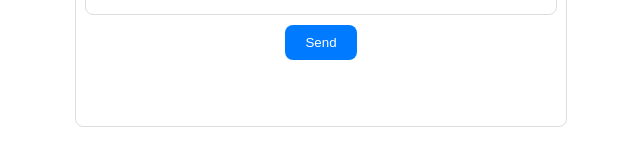
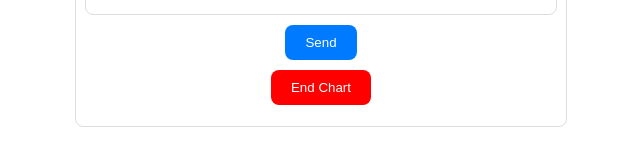
Before and after one commit to Lord-Abhi/Cust_support, a React (Create React App) app: page / in a window 1280 px wide. Shown: the part 515-675 px from the top of the page, without its empty margins (319-959 px from the left). Built offline with nearby package versions, Linux system fonts and the light colour scheme; no server answers.

Commit message:
Update ChatBot.js

```diff
--- a/src/ChatBot.js
+++ b/src/ChatBot.js
@@ -332,7 +332,7 @@ const ChatBot = ({isVoiceTest, testAreaValue}) => {
         placeholder="Type your message..."
       >{testAreaValue}</textarea>
       <button id='sent_btn' onClick={sendMessage} style={styles.sendButton}>Send</button>
-      <button id='end_btn' onClick={calculateScore} style={styles.endButton} hidden>End Chart</button>
+      <button id='end_btn' onClick={calculateScore} style={styles.endButton} >End Chart</button>
       <div id='score_holder' hidden>
         <div><span>Average Handle Time: {AverageHandleTime}</span></div>
         <div><span>Average Response Time: {AverageResponseTime} secs.</span></div>
```
